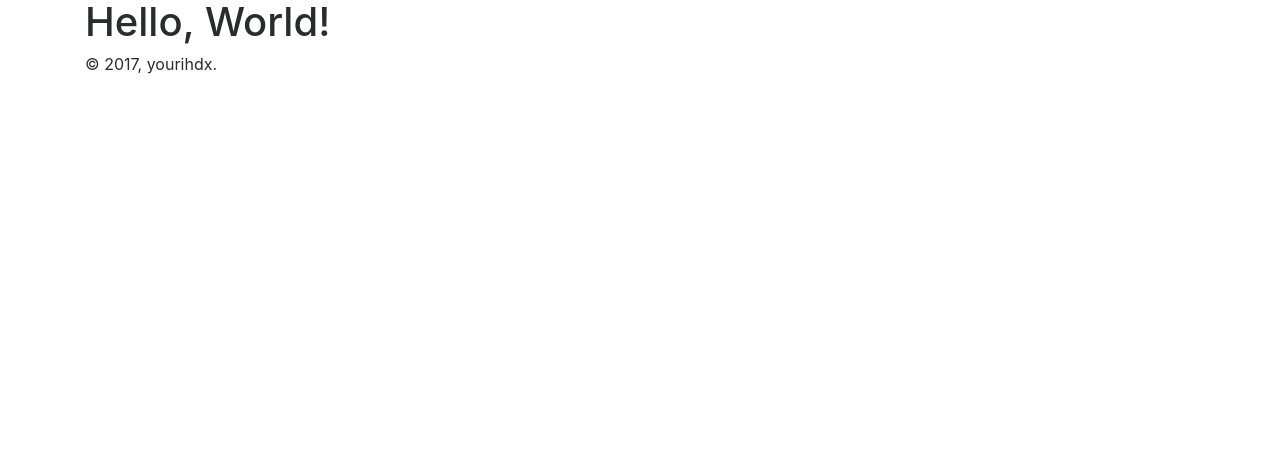
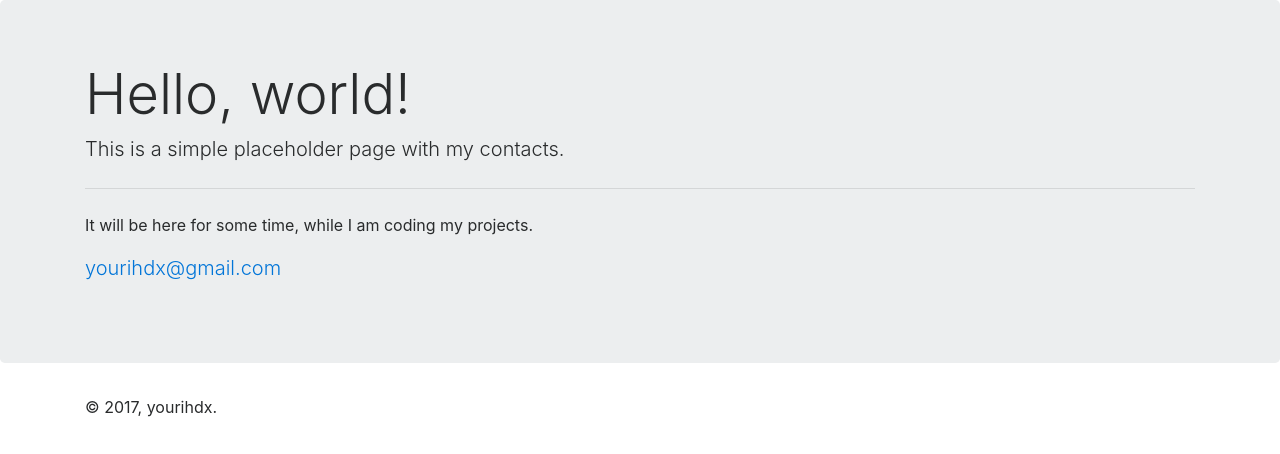
Before and after one commit to yourihdx/yourihdx, a plain HTML site: page index.html in a window 1280 px wide. Drawn offline with nearby package versions, Linux system fonts and the light colour scheme.

Commit message:
changing to placeholder page...

```diff
--- a/index.html
+++ b/index.html
@@ -6,8 +6,18 @@
 	<link rel="stylesheet" href="https://maxcdn.bootstrapcdn.com/bootstrap/4.0.0-beta.3/css/bootstrap.min.css" integrity="sha384-Zug+QiDoJOrZ5t4lssLdxGhVrurbmBWopoEl+M6BdEfwnCJZtKxi1KgxUyJq13dy" crossorigin="anonymous">
 </head>
 <body>
+	<div class="jumbotron">
 	<div class="container">
-		<h1>Hello, World!</h1>
+  <h1 class="display-4">Hello, world!</h1>
+  <p class="lead">This is a simple placeholder page with my contacts.</p>
+  <hr class="my-4">
+  <p>It will be here for some time, while I am coding my projects.</p>
+  <p class="lead">
+    <a href="mailto:yourihdx+github@gmail.com">yourihdx@gmail.com</a>
+  </p>
+	</div>
+</div>
+	<div class="container">
 
 		<footer>
 			&copy; 2017, yourihdx.
```
Also changed, not shown: 1 other file.
